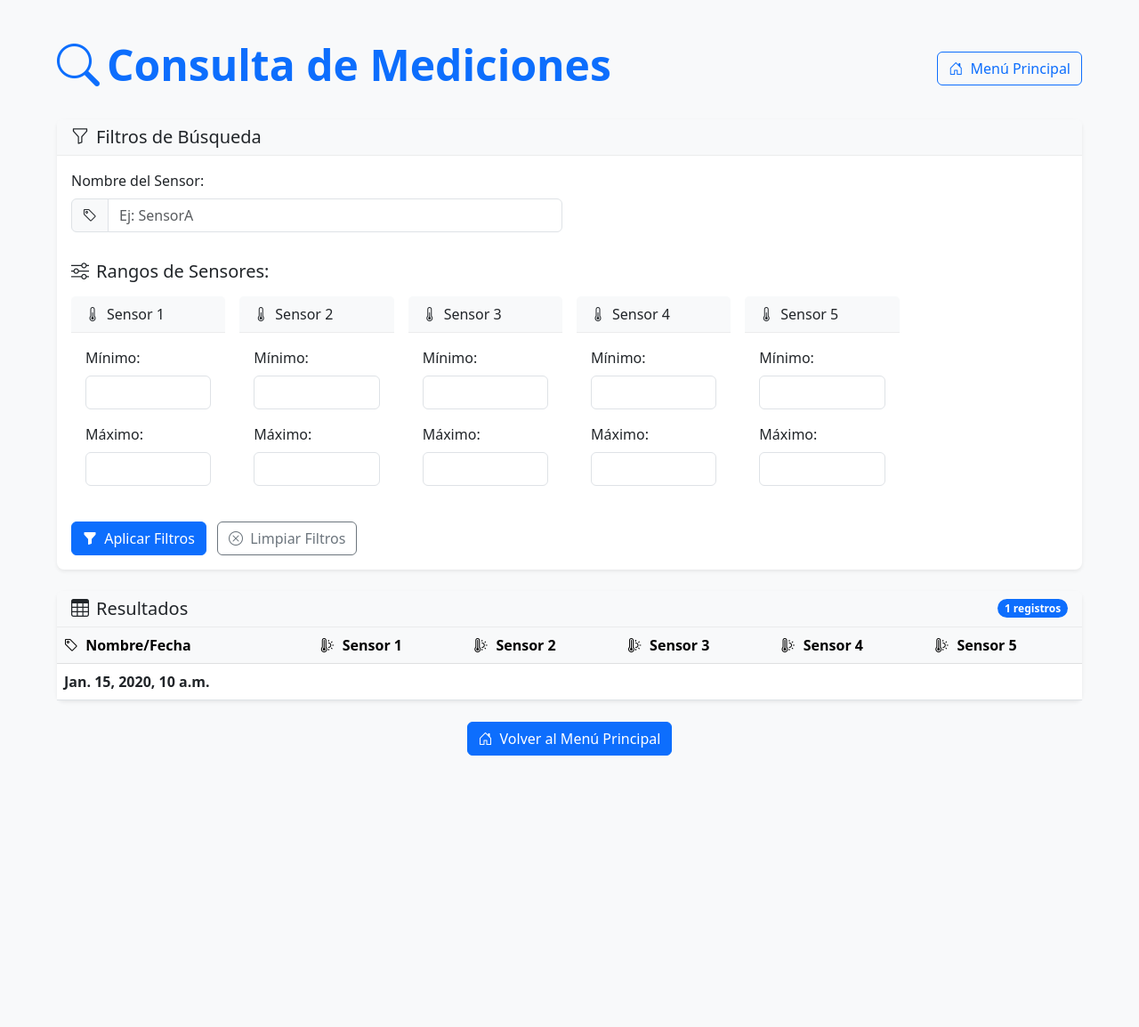
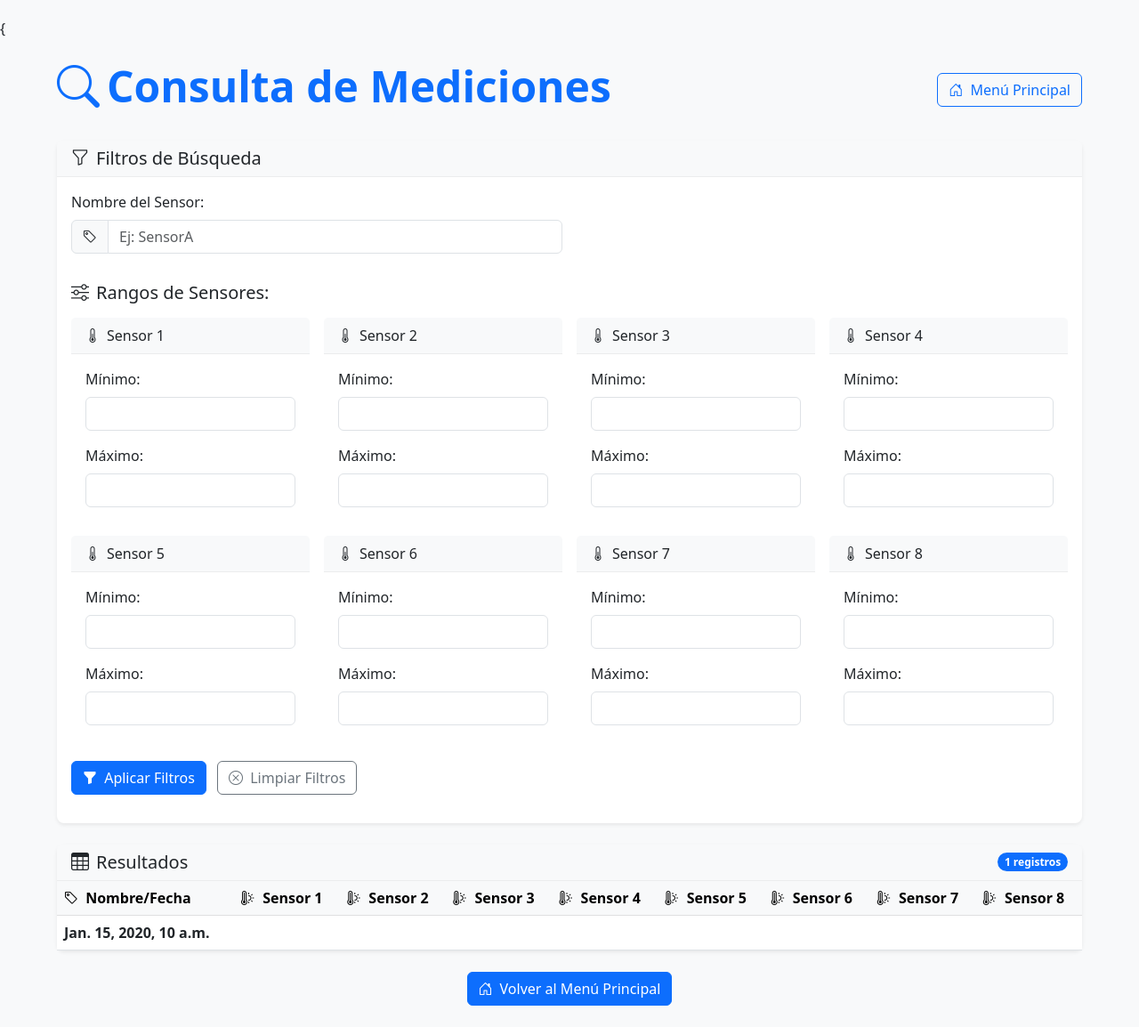
Before and after one commit to dekar81/graficacion, a Django app: template miappGraficacion/templates/miappGraficacion/medicion_list.html in a window 1280 px wide. Shown: the whole page at 89% size. Before the commit the page ends 849 px from the top, so only its background shows below. Run offline with Django 5.2, Linux system fonts and the light colour scheme; the template is opened without the code that fills it: most values are stand-ins (such as "Sample title", 1, 10 or a date in 2020).

Commit message:
Add support for 8 sensors in medicion_list.html

```diff
--- a/miappGraficacion/templates/miappGraficacion/medicion_list.html
+++ b/miappGraficacion/templates/miappGraficacion/medicion_list.html
@@ -1,4 +1,4 @@
-{% extends "base.html" %}
+{{% extends "base.html" %}
 {% load custom_filters %}
 
 {% block title %}Consulta de Mediciones de Sensores{% endblock %}
@@ -36,8 +36,8 @@
                 <div class="col-12">
                     <h5 class="mt-3 mb-3"><i class="bi bi-sliders me-2"></i>Rangos de Sensores:</h5>
                     <div class="row g-3">
-                        {% for i in "12345" %}
-                        <div class="col-md-2 col-6">
+                        {% for i in "12345678" %}
+                        <div class="col-md-3 col-6">
                             <div class="card h-100">
                                 <div class="card-header bg-light py-2">
                                     <i class="bi bi-thermometer-half me-2"></i>Sensor {{ i }}
@@ -90,6 +90,9 @@
                             <th><i class="bi bi-thermometer-sun me-1"></i> Sensor 3</th>
                             <th><i class="bi bi-thermometer-sun me-1"></i> Sensor 4</th>
                             <th><i class="bi bi-thermometer-sun me-1"></i> Sensor 5</th>
+                            <th><i class="bi bi-thermometer-sun me-1"></i> Sensor 6</th>
+                            <th><i class="bi bi-thermometer-sun me-1"></i> Sensor 7</th>
+                            <th><i class="bi bi-thermometer-sun me-1"></i> Sensor 8</th>
                         </tr>
                     </thead>
                     <tbody>
@@ -101,10 +104,13 @@
                             <td>{{ medicion.sensor3|default:"-"|floatformat:2 }}</td>
                             <td>{{ medicion.sensor4|default:"-"|floatformat:2 }}</td>
                             <td>{{ medicion.sensor5|default:"-"|floatformat:2 }}</td>
+                            <td>{{ medicion.sensor6|default:"-"|floatformat:2 }}</td>
+                            <td>{{ medicion.sensor7|default:"-"|floatformat:2 }}</td>
+                            <td>{{ medicion.sensor8|default:"-"|floatformat:2 }}</td>
                         </tr>
                         {% empty %}
                         <tr>
-                            <td colspan="6" class="text-center py-4 text-muted">
+                            <td colspan="9" class="text-center py-4 text-muted">
                                 <i class="bi bi-exclamation-triangle me-2"></i>No se encontraron resultados
                             </td>
                         </tr>
```
